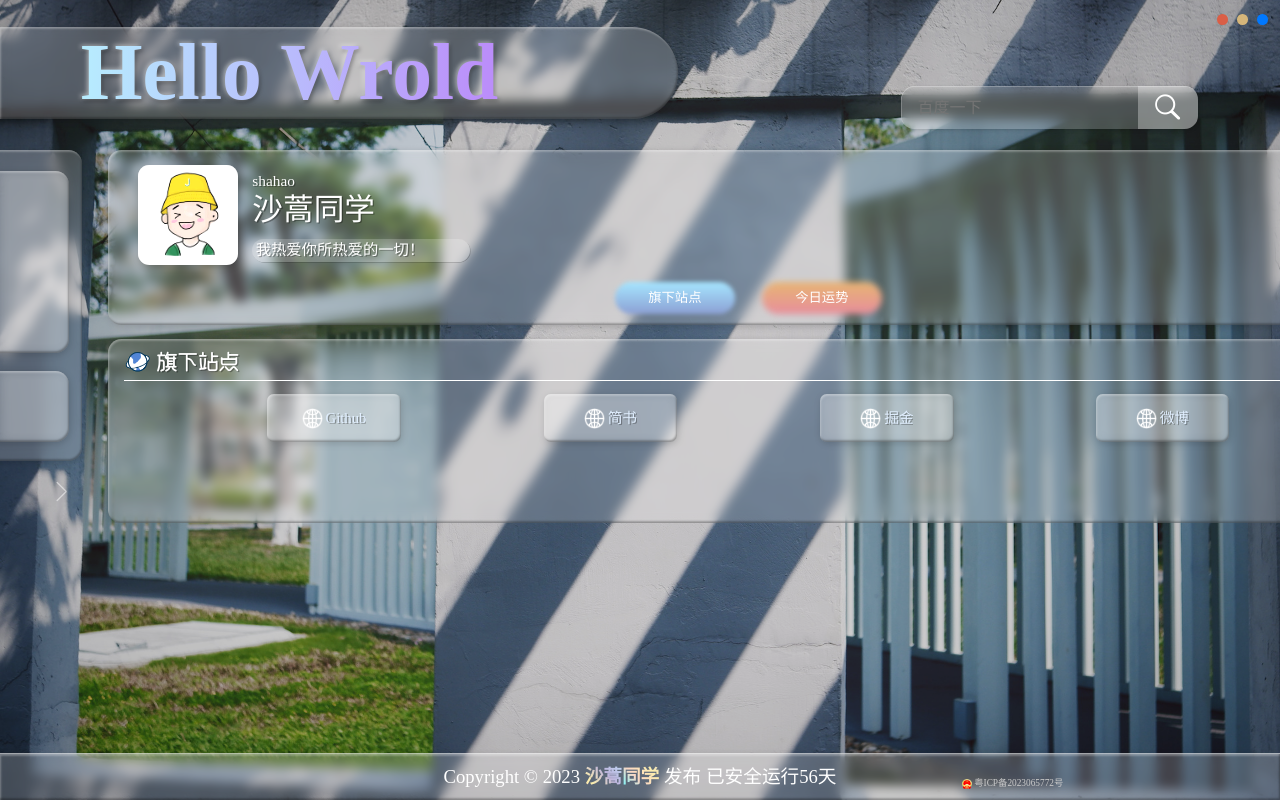
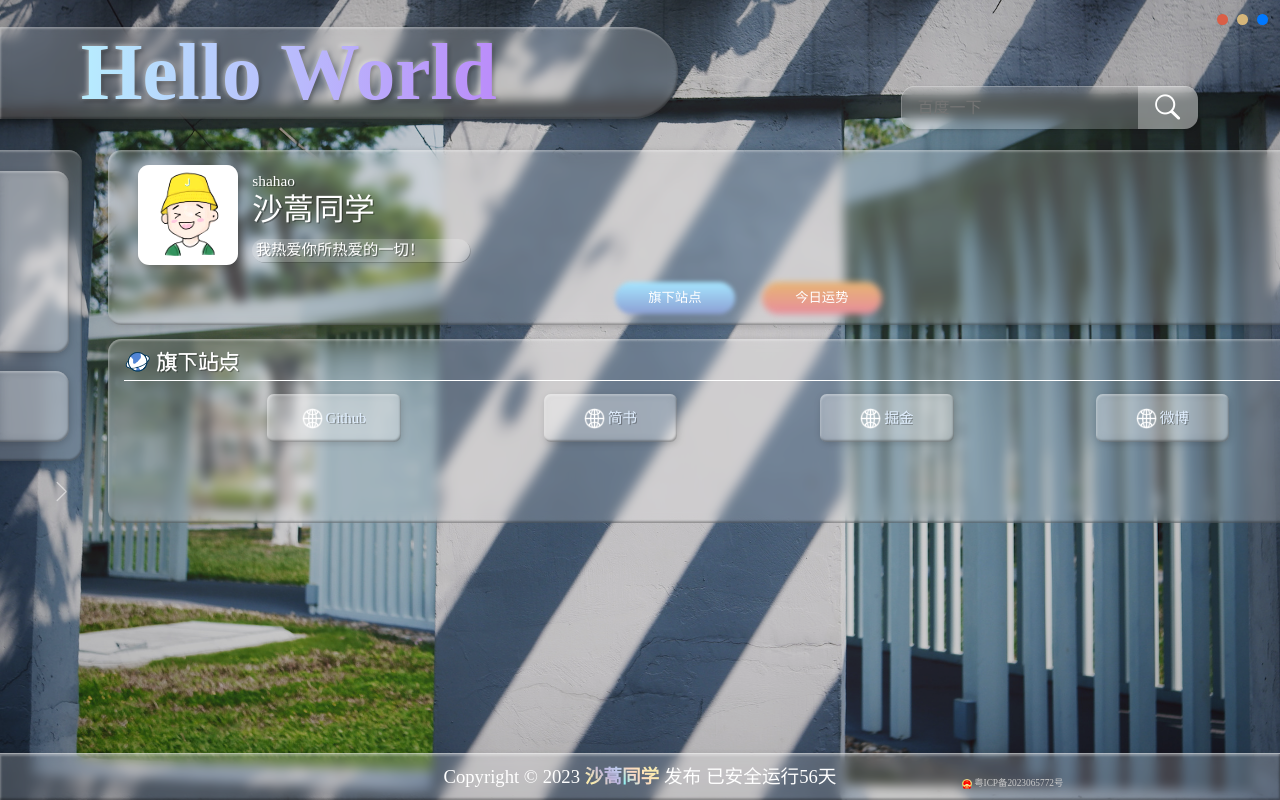
Before and after one commit to Benny66/wildthink-ui, a plain HTML site: page index.html in a window 1280 px wide. Drawn offline with nearby package versions, Linux system fonts and the light colour scheme; some packages are replaced by stand-ins of ours; no server answers; a script that the page names is missing; a web font is replaced by a local one.

Commit message:
fix:单词拼写错误

```diff
--- a/index.html
+++ b/index.html
@@ -31,9 +31,9 @@
     <section class="big_box">
         <header class="xf_hd_box">
             <!-- 标题 -->
-            <h1>Hello Wrold</h1>
+            <h1>Hello World</h1>
             <!-- 标题阴影（两个要改一样的） -->
-            <h2 class="xf_glass">Hello Wrold</h2>
+            <h2 class="xf_glass">Hello World</h2>
             <div class="xf_search">
                 <form action="https://www.baidu.com/baidu" target="_blank">
                     <input type="text" name="word" size="30" autocomplete="off" placeholder="百度一下">
```
